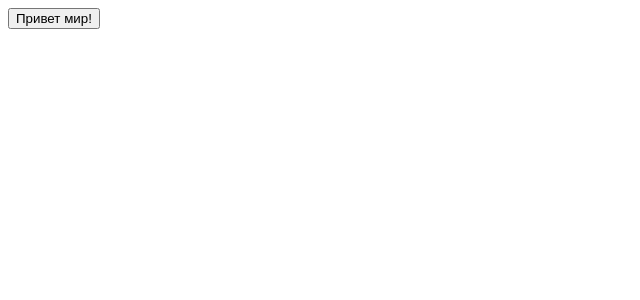
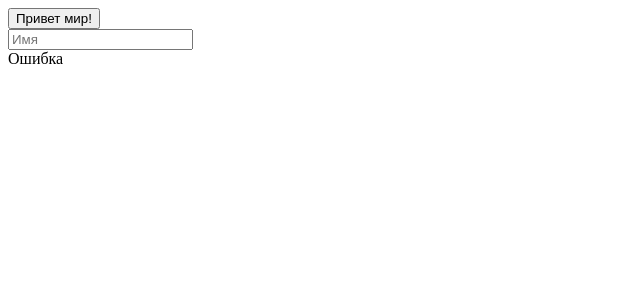
Before and after one commit to AntonKreida/photo_frontend, a Next.js app: page /home/ui/home in a window 1280 px wide. Shown: the top 300 px of the page, without its empty margins (0-640 px from the left). Built offline with nearby package versions, Linux system fonts and the light colour scheme.

Commit message:
shared | add input

```diff
--- a/src/pages/home/ui/home.tsx
+++ b/src/pages/home/ui/home.tsx
@@ -1,10 +1,13 @@
-import { Button } from "@shared/index";
+import { Button, Input } from "@shared/index";
 
 
 const HomePage = () => (
-    <Button type="submit">
-        Привет мир!
+  <div>
+    <Button>
+      Привет мир!
     </Button>
-)
+    <Input isError name="name" placeholder="Имя" />
+  </div>
+);
 
 export default HomePage;
--- a/src/shared/ui/button/button.tsx
+++ b/src/shared/ui/button/button.tsx
@@ -1,4 +1,5 @@
 import { FC, HTMLProps, ReactNode } from "react";
+
 import { twClassNames } from "@shared/lib";
 
 
@@ -9,11 +10,11 @@ interface IButtonProps extends HTMLProps<HTMLButtonElement> {
 
 export const Button: FC<IButtonProps> = ({ type = "button", children, ...props }) => (
   <button
-    className={twClassNames(`py-4 p-6 flex items-center gap-2 justify-center
-        border-2 border-black rounded-full font-futura-pt font-medium
+    className={ twClassNames(`py-4 px-6 flex items-center gap-2 justify-center
+        border-2 border-black rounded-full font-futura-pt font-medium outline-1
         uppercase text-carbon/80 hover:bg-gray-100 transition active:scale-[0.8]`, {
-            "bg-carbon text-white/80 hover:bg-carbon/90 border-carbon": type === "submit"
-        })}
+      "bg-carbon text-white/80 hover:bg-carbon/90 border-carbon outline-gray-400": type === "submit"
+    }) }
     type={ type }
     { ...props }
   >
--- a/src/shared/ui/index.ts
+++ b/src/shared/ui/index.ts
@@ -1 +1,2 @@
 export * from "./button";
+export * from "./input";
--- /dev/null
+++ b/src/shared/ui/input/index.ts
@@ -0,0 +1 @@
+export * from "./input";
--- /dev/null
+++ b/src/shared/ui/input/input.tsx
@@ -0,0 +1,32 @@
+import { FC, HTMLProps } from "react";
+
+import { twClassNames } from "@shared/lib";
+
+
+interface IInputProps extends HTMLProps<HTMLInputElement> {
+    name: string;
+    className?: string;
+    isError?: boolean;
+    errorMessage?: string;
+}
+
+export const Input: FC<IInputProps> = ({
+  className,
+  isError,
+  errorMessage="Ошибка",
+  ...props
+}) => (
+  <div className="w-full h-fit bg-white-smoke relative">
+    <input
+      className={ twClassNames("w-full py-3 px-5 bg-none font-futura-pt font-medium placeholder:text-carbon text-carbon", className) }
+      { ...props }
+    />
+    { !!isError && (
+      <div className="text-red-400 absolute flex font-futura-pt font-medium items-center px-5 bg-white-smoke
+        top-1/2 -translate-y-1/2 left-0 pointer-events-none w-full h-full"
+      >
+        { errorMessage }
+      </div>
+    ) }
+  </div>
+);
--- a/tailwind.config.ts
+++ b/tailwind.config.ts
@@ -14,6 +14,7 @@ const config: Config = {
       },
       colors: {
         "carbon": "#333333",
+        "white-smoke": "#f5f5f6"
       }
     }
   },
```
Also changed, not shown: .eslintrc.json.
